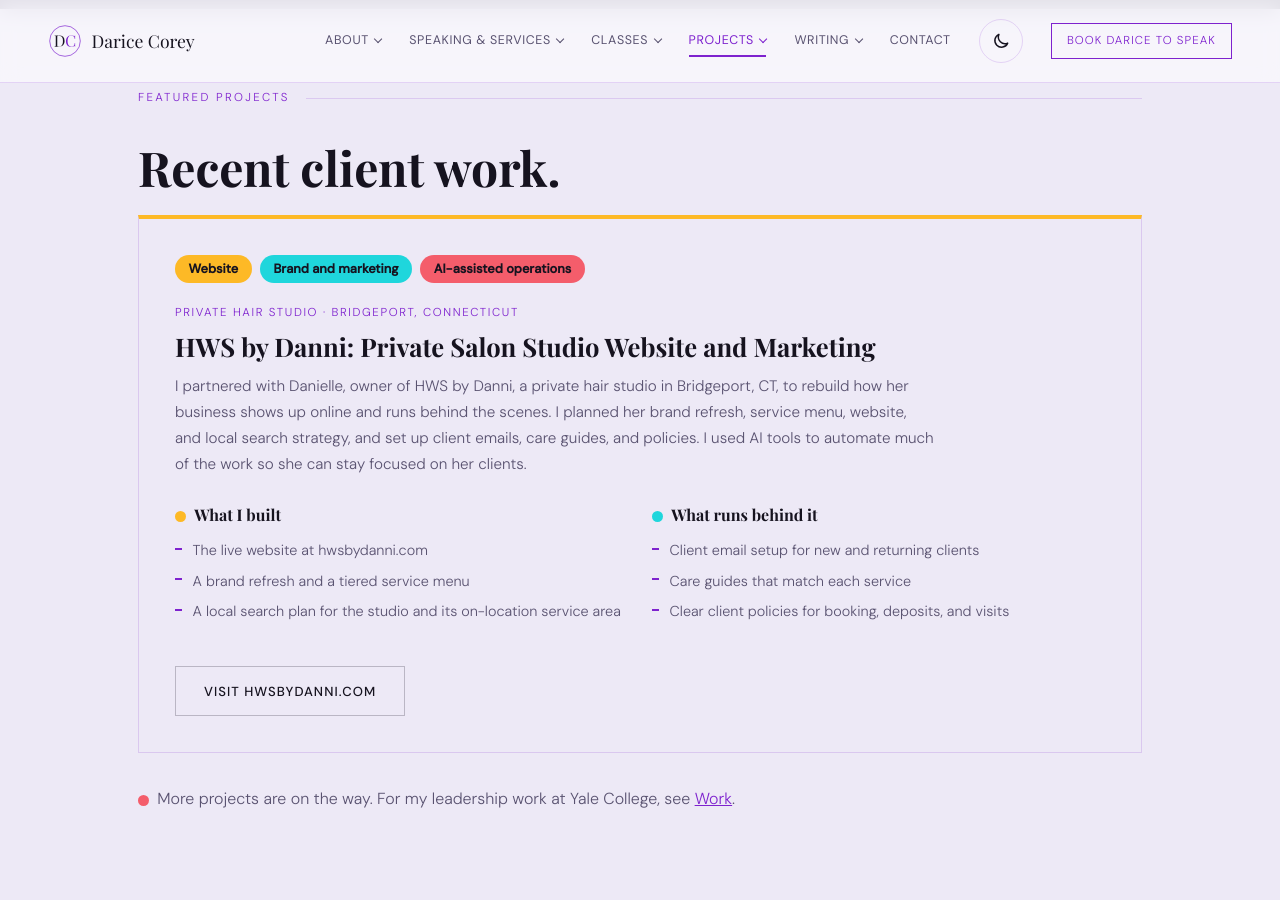
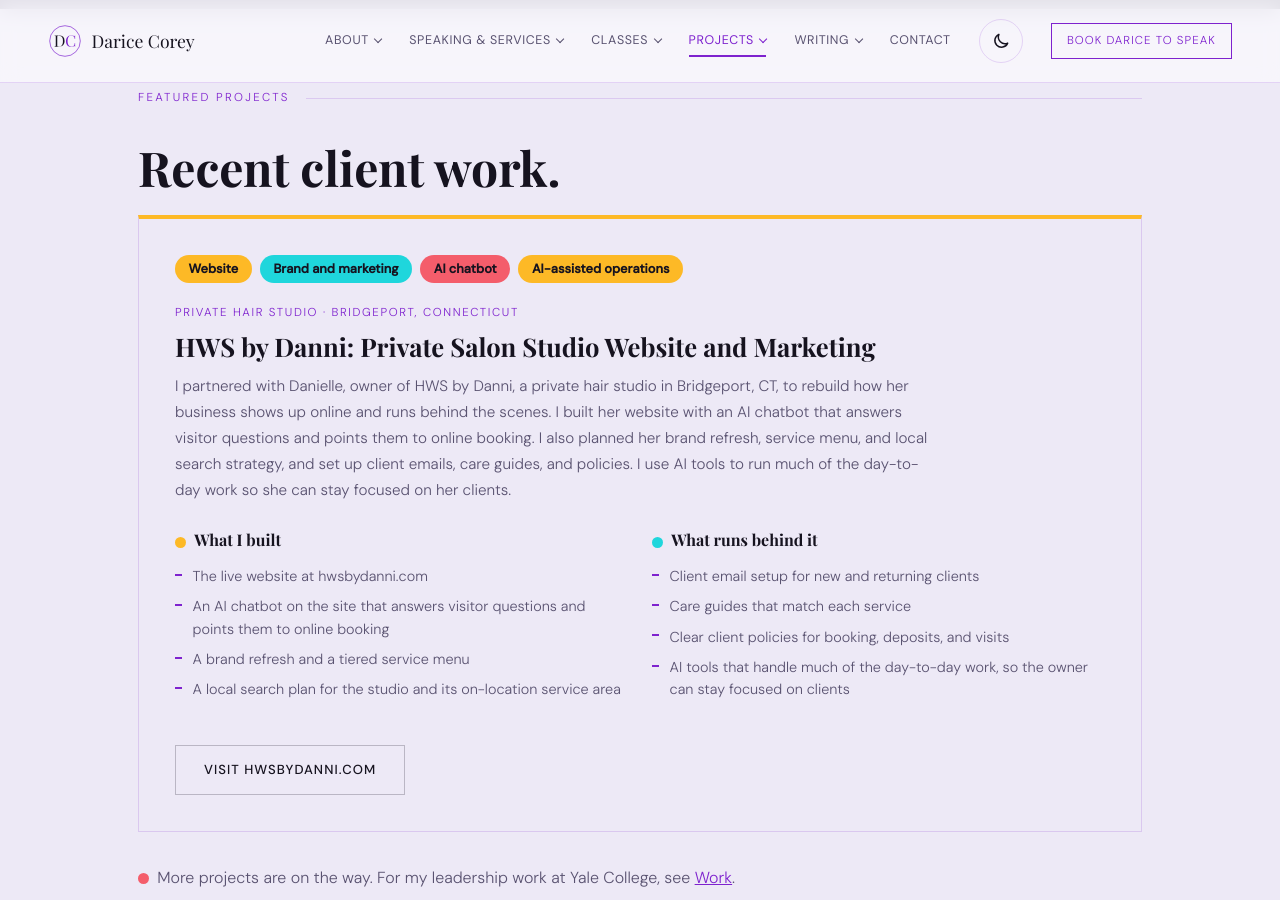
Before and after one commit to dcoreyrasm/dcoreyrasm.github.io, a Jekyll site: the page built from portfolio.html, in a window 1280 px wide and 900 px high, scrolled down 697 px. Built offline with Jekyll 4.4.1, drawn with Linux system fonts in a browser that asks for light colours; some web fonts are replaced.

Commit message:
Add AI chatbot and AI operations to the HWS by Danni portfolio entry
Co-Authored-By: Claude Opus 5.5 <noreply@anthropic.com>
Claude-Session: https://claude.ai/code/session_012t3srwuNnTrZ86PziCMvSc

```diff
--- a/portfolio.html
+++ b/portfolio.html
@@ -63,16 +63,18 @@
           <ul class="pop-pills portfolio-tags" aria-label="Project type">
             <li class="pop-pill gold">Website</li>
             <li class="pop-pill teal">Brand and marketing</li>
-            <li class="pop-pill rose">AI-assisted operations</li>
+            <li class="pop-pill rose">AI chatbot</li>
+            <li class="pop-pill gold">AI-assisted operations</li>
           </ul>
           <p class="portfolio-client">Private hair studio · Bridgeport, Connecticut</p>
           <h3 id="hws-heading">HWS by Danni: Private Salon Studio Website and Marketing</h3>
-          <p>I partnered with Danielle, owner of HWS by Danni, a private hair studio in Bridgeport, CT, to rebuild how her business shows up online and runs behind the scenes. I planned her brand refresh, service menu, website, and local search strategy, and set up client emails, care guides, and policies. I used AI tools to automate much of the work so she can stay focused on her clients.</p>
+          <p>I partnered with Danielle, owner of HWS by Danni, a private hair studio in Bridgeport, CT, to rebuild how her business shows up online and runs behind the scenes. I built her website with an AI chatbot that answers visitor questions and points them to online booking. I also planned her brand refresh, service menu, and local search strategy, and set up client emails, care guides, and policies. I use AI tools to run much of the day-to-day work so she can stay focused on her clients.</p>
           <div class="portfolio-scope">
             <div>
               <h4><span class="pop-dot gold" aria-hidden="true"></span>What I built</h4>
               <ul>
                 <li>The live website at hwsbydanni.com</li>
+                <li>An AI chatbot on the site that answers visitor questions and points them to online booking</li>
                 <li>A brand refresh and a tiered service menu</li>
                 <li>A local search plan for the studio and its on-location service area</li>
               </ul>
@@ -83,6 +85,7 @@
                 <li>Client email setup for new and returning clients</li>
                 <li>Care guides that match each service</li>
                 <li>Clear client policies for booking, deposits, and visits</li>
+                <li>AI tools that handle much of the day-to-day work, so the owner can stay focused on clients</li>
               </ul>
             </div>
           </div>
```
